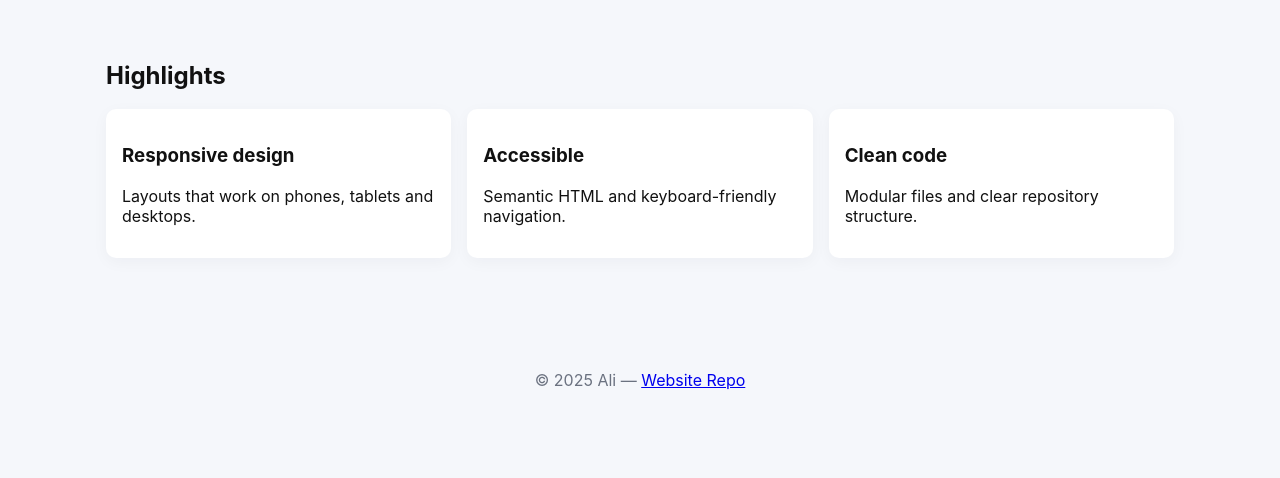
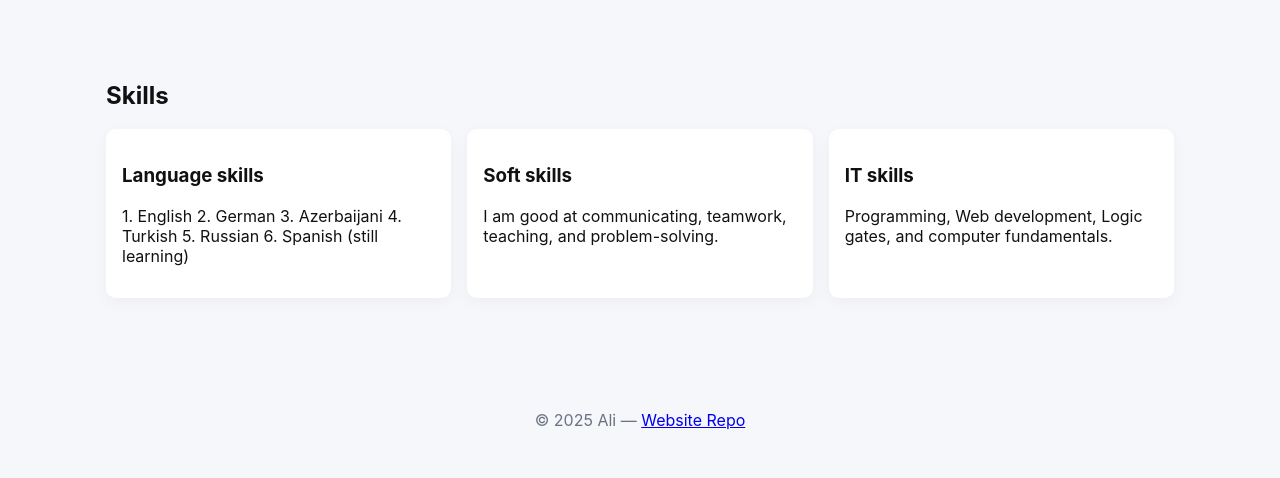
Before and after one commit to mirali12345/ali-website, a plain HTML site: page index.html in a window 1280 px wide. Shown: the part 356-834 px from the top of the page. Before the commit the page ends 800 px from the top, so only its background shows below. Drawn offline with Linux system fonts and the light colour scheme.

Commit message:
Add necessary description

```diff
--- a/index.html
+++ b/index.html
@@ -29,7 +29,7 @@
       </div>
       <div class="intro">
         <h1>Hello — I'm Ali</h1>
-        <p class="lead">I build web projects and learn new technologies. I'm a student and developer passionate about clean design, accessibility, and responsive interfaces.</p>
+        <p class="lead">I am a first-year Information Technology student passionate about programming and exploring new technologies. I enjoy building projects, solving problems, and learning more about coding / programming.</p>
         <p>
           <a class="btn" href="projects.html">See Projects</a>
           <a class="btn ghost" href="about.html">About Me</a>
@@ -48,19 +48,26 @@
     </section>
 
     <section class="container features">
-      <h2>Highlights</h2>
+      <h2>Skills</h2>
       <div class="grid">
         <article>
-          <h3>Responsive design</h3>
-          <p>Layouts that work on phones, tablets and desktops.</p>
+          <h3>Language skills</h3>
+          <p>1. English
+            2. German
+            3. Azerbaijani
+            4. Turkish
+            5. Russian
+            6. Spanish (still learning)
+
+          </p>
         </article>
         <article>
-          <h3>Accessible</h3>
-          <p>Semantic HTML and keyboard-friendly navigation.</p>
+          <h3>Soft skills</h3>
+          <p>I am good at communicating, teamwork, teaching, and problem-solving.</p>
         </article>
         <article>
-          <h3>Clean code</h3>
-          <p>Modular files and clear repository structure.</p>
+          <h3>IT skills</h3>
+          <p>Programming, Web development, Logic gates, and computer fundamentals.</p>
         </article>
       </div>
     </section>
```
Also changed, not shown: about.html (+4 -4 lines), projects.html (+5 -5 lines).
